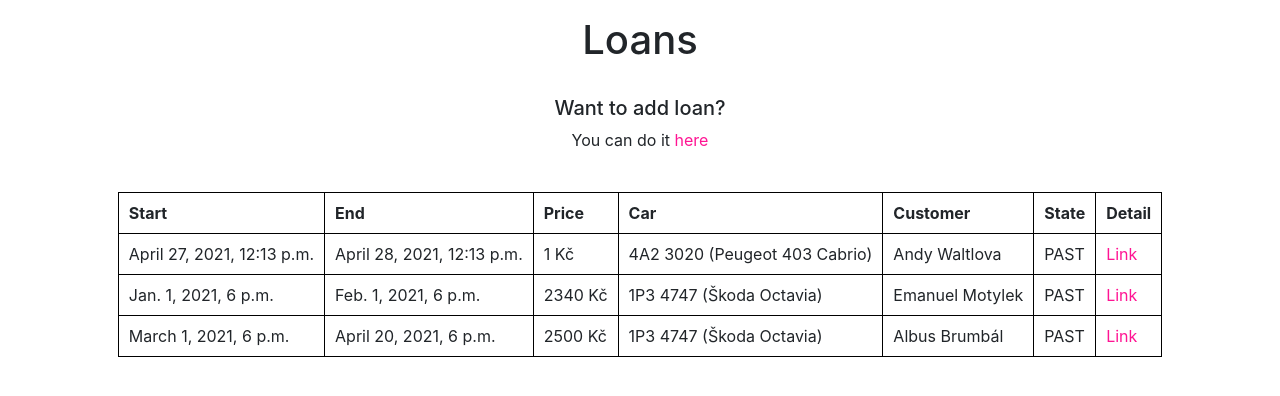
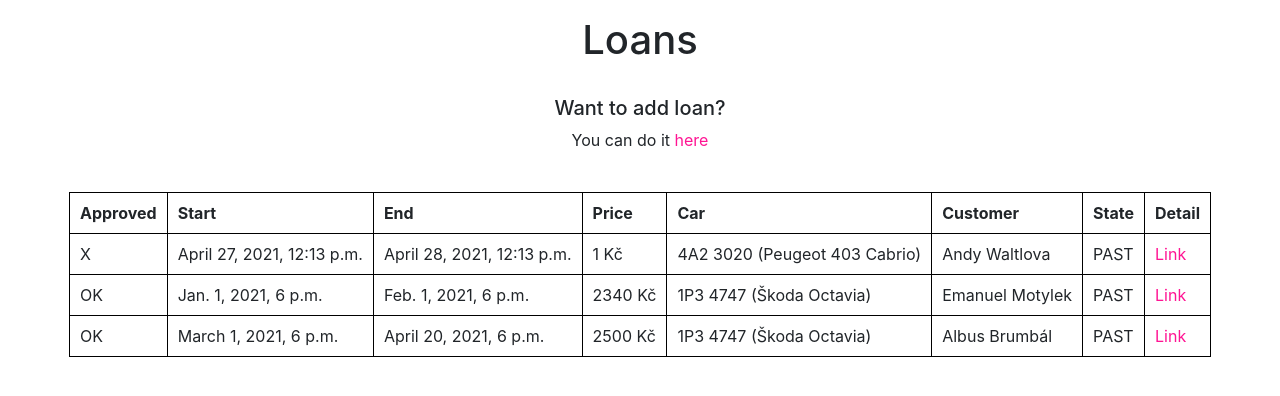
Before and after one commit to andywaltlova/python-012021, a Django app: page /catalog/loans/ in a window 1280 px wide. Shown: the part 240-636 px from the top of the page. Run offline with Django 3.2, Linux system fonts and the light colour scheme; data comes from the database, SQL or seed files in the repository; both versions use the stored data as it was after the commit; some libraries are stand-ins or nearby versions.

Commit message:
Add bonuses from week 12

```diff
--- a/django_homework_project/car_renting/catalog/models.py
+++ b/django_homework_project/car_renting/catalog/models.py
@@ -39,11 +39,13 @@ class LoanRecord(models.Model):
     start = models.DateTimeField()
     end = models.DateTimeField()
     price = models.IntegerField()
+    is_approved = models.BooleanField(default=False)
 
     # Foregin keys are here, because both relation are 1:N
     # (record refers to one car, but car can have multiple associated records)
     car = models.ForeignKey(Car, on_delete=models.SET_NULL, null=True)
-    customer = models.ForeignKey(Customer, on_delete=models.SET_NULL, null=True)
+    customer = models.ForeignKey(
+        Customer, on_delete=models.SET_NULL, null=True)
 
     @property
     def state(self):
--- a/django_homework_project/car_renting/catalog/templates/car_detail.html
+++ b/django_homework_project/car_renting/catalog/templates/car_detail.html
@@ -11,4 +11,6 @@
 <p>{{object.mileage}}</p>
 <h3>Days from last technical inspection</h3>
 <p>{{object.days_from_last_tech_inspection}}</p>
+<h3>Number of loans</h3>
+<p>{{num_of_loans}}</p>
 {% endblock %}
--- a/django_homework_project/car_renting/catalog/templates/loan_template.html
+++ b/django_homework_project/car_renting/catalog/templates/loan_template.html
@@ -9,6 +9,7 @@
     <br>
     <table>
         <tr>
+            <th>Approved</th>
             <th>Start</th>
             <th>End</th>
             <th>Price</th>
@@ -19,6 +20,13 @@
         </tr>
         {% for record in object_list %}
         <tr>
+            <td>
+                {% if not record.is_approved %}
+                X
+                {% else %}
+                OK
+                {% endif %}
+            </td>
             <td> {{ record.start }}</td>
             <td> {{ record.end }}</td>
             <td> {{ record.price }} Kč</td>
--- a/django_homework_project/car_renting/catalog/views.py
+++ b/django_homework_project/car_renting/catalog/views.py
@@ -13,9 +13,17 @@ class CarsView(ListView):
     model = models.Car
     template_name = 'car_template.html'
 
+
 class CarDetailView(DetailView):
     model = models.Car
     template_name = "car_detail.html"
+
+    def get_context_data(self, **kwargs):
+        context = super().get_context_data(**kwargs)
+        filtered = models.LoanRecord.objects.filter(
+            car=self.kwargs['pk']).count()
+        context["num_of_loans"] = filtered
+        return context
 
 
 class CreateCar(CreateView):
@@ -24,8 +32,10 @@ class CreateCar(CreateView):
     fields = ["license_plate", "car_type", "mileage", "last_tech_inspection"]
     success_url = reverse_lazy('car_added')
 
+
 class CarAdded(TemplateView):
     template_name = "create_car/ack_car.html"
+
 
 class LoansView(ListView):
     model = models.LoanRecord
@@ -36,14 +46,17 @@ class LoanDetailView(DetailView):
     model = models.LoanRecord
     template_name = "loan_detail.html"
 
+
 class CreateLoan(CreateView):
     model = models.LoanRecord
     template_name = "create_loan/create_loan.html"
-    fields = ["start", "end", "price", "car", "customer"]
+    fields = ["start", "end", "price", "car", "customer", "is_approved"]
     success_url = reverse_lazy('loan_added')
+
 
 class LoanAdded(TemplateView):
     template_name = "create_loan/ack_loan.html"
+
 
 class CustomerView(ListView):
     model = models.Customer
```
Also changed, not shown: django_homework_project/car_renting/catalog/migrations/0006_auto_20210509_2058.py (added), django_homework_project/car_renting/db.sqlite3.
